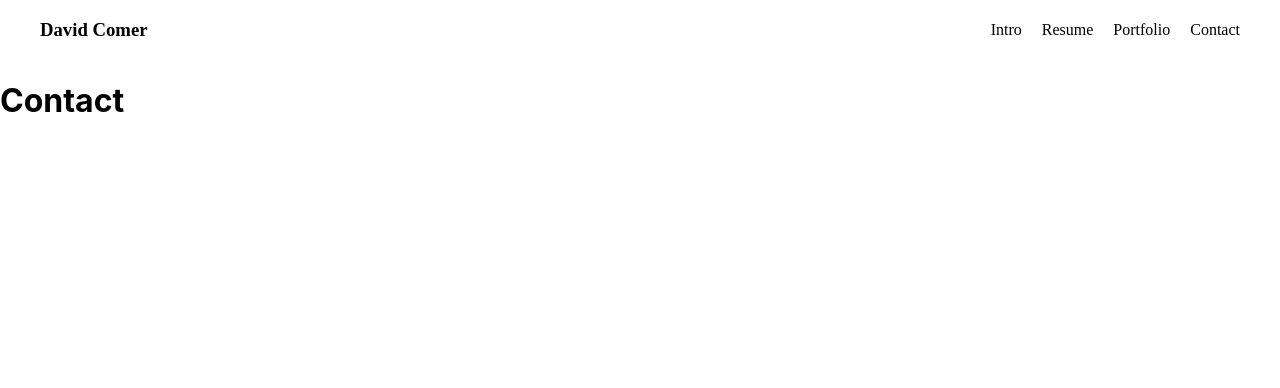
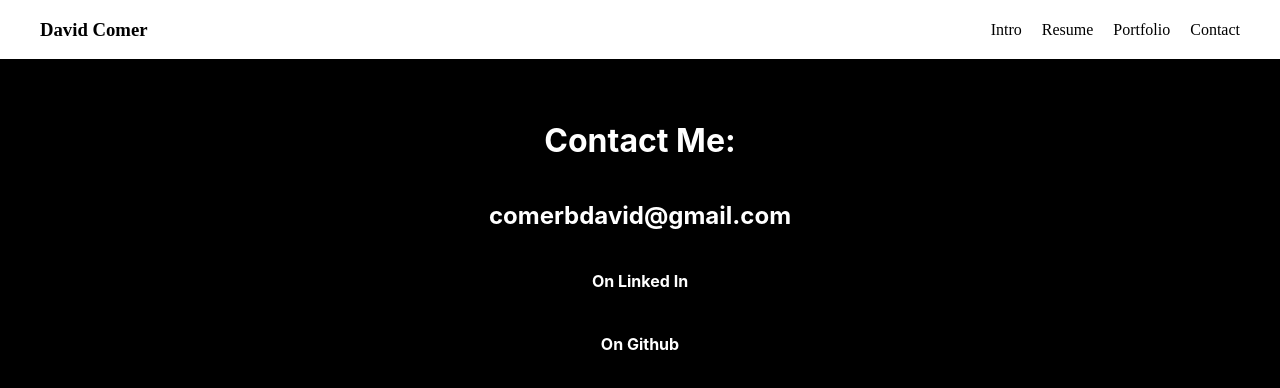
Before and after one commit to DaCoPro/my-portfolio, a React (Create React App) app: page /contact in a window 1280 px wide. Shown: the top 388 px of the page. Built offline with nearby package versions, Linux system fonts and the light colour scheme.

Commit message:
Add contact page.

```diff
--- a/src/Pages/Contact/Contact.css
+++ b/src/Pages/Contact/Contact.css
@@ -0,0 +1,24 @@
+.Contact {
+    display: flex;
+    flex-direction: column;
+    align-items: center;
+    background-color: black;
+    color: white;
+    height: 100vh;
+}
+
+.Contact > h1 {
+    padding-top: 40px;
+}
+
+.CMLinks {
+    display: flex;
+    flex-direction: column;
+    align-items: center;
+
+}
+
+.CMLinks > a {
+    text-decoration: none;
+    color: white;
+}
--- a/src/Pages/Contact/Contact.jsx
+++ b/src/Pages/Contact/Contact.jsx
@@ -1,3 +1,14 @@
+import './Contact.css';
+
 export default function Contact () {
-    return <h1>Contact</h1>
+    return (
+        <main className="Contact">
+            <h1>Contact Me:</h1>
+            <h2>comerbdavid@gmail.com</h2>
+            <div className="CMLinks">
+                <a href="https://www.linkedin.com/in/d-comer/"><h4>On Linked In</h4></a>
+                <a href="https://github.com/DaCoPro"><h4>On Github</h4></a>
+            </div>
+        </main>
+    );
 }
```
